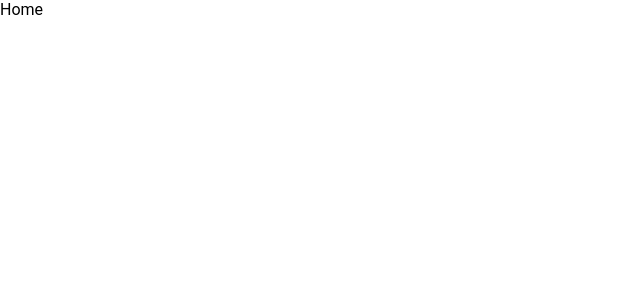
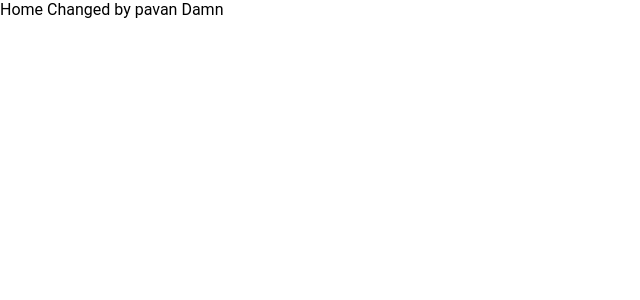
Before and after one commit to PavanP16/FDFED_IG, a React (Vite) app: page / in a window 1280 px wide. Shown: the top 300 px of the page, without its empty margins (0-640 px from the left). Built offline with nearby package versions, Linux system fonts and the light colour scheme.

Commit message:
Change by pavan

```diff
--- a/src/pages/Home.jsx
+++ b/src/pages/Home.jsx
@@ -2,6 +2,8 @@ const Home = () => {
   return (
     <div>
       Home
+      Changed by pavan
+      Damn
     </div>
   )
 }
```
